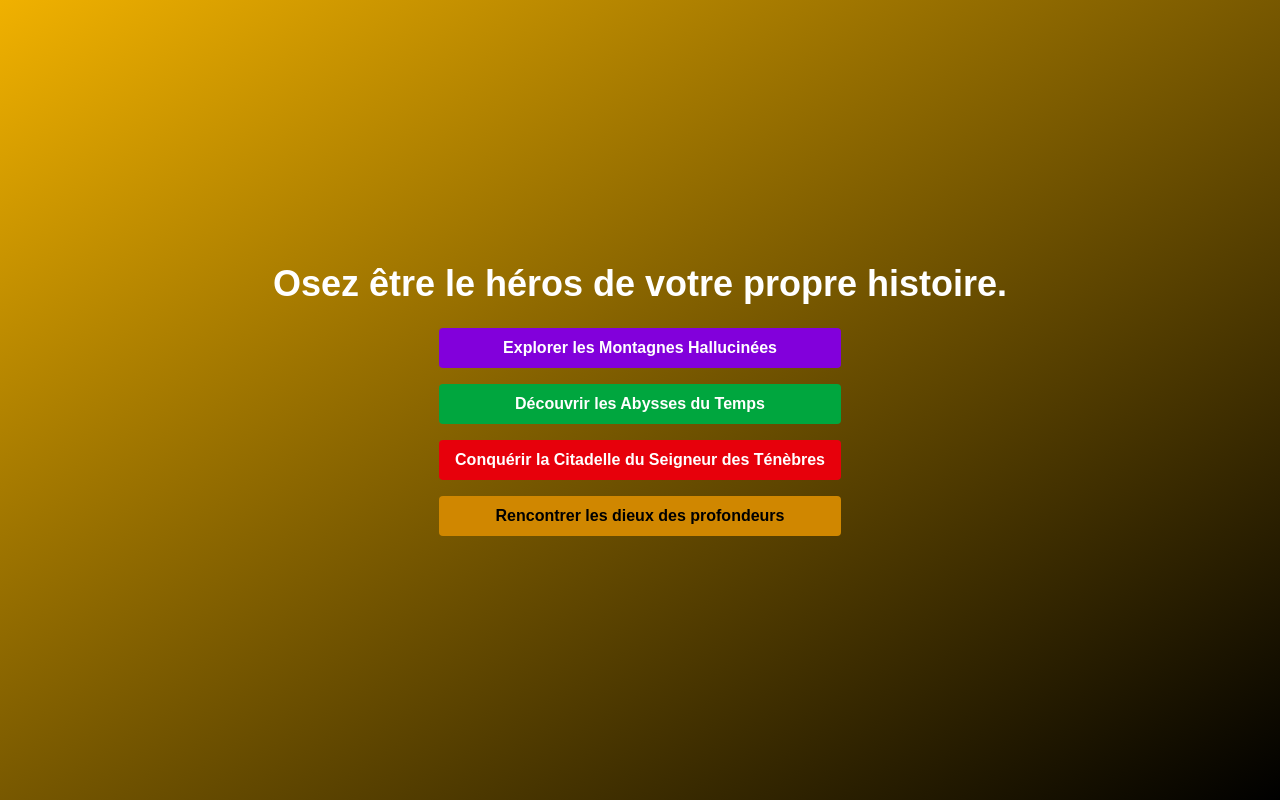
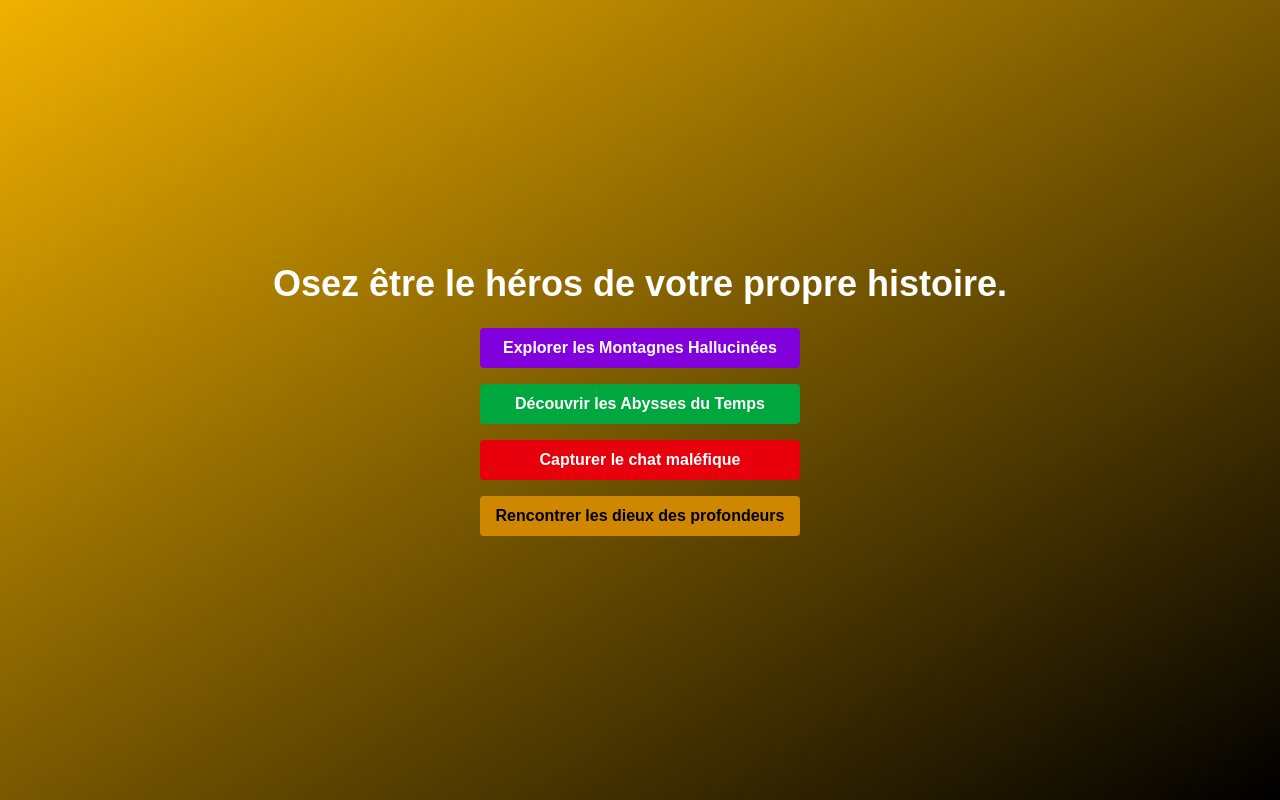
Before and after one commit to AstralPhoebus/mon-aventure, a Next.js app: page / in a window 1280 px wide. Built offline with nearby package versions, Linux system fonts and the light colour scheme.

Commit message:
Update page.tsx

```diff
--- a/app/page.tsx
+++ b/app/page.tsx
@@ -56,7 +56,7 @@ const HomePage: React.FC = () => {
           onClick={handleOptionThree}
           className="bg-red-600 hover:bg-red-800 text-white font-bold py-2 px-4 rounded"
         >
-          Conquérir la Citadelle du Seigneur des Ténèbres
+          Capturer le chat maléfique
         </button>
 
         <button
```
